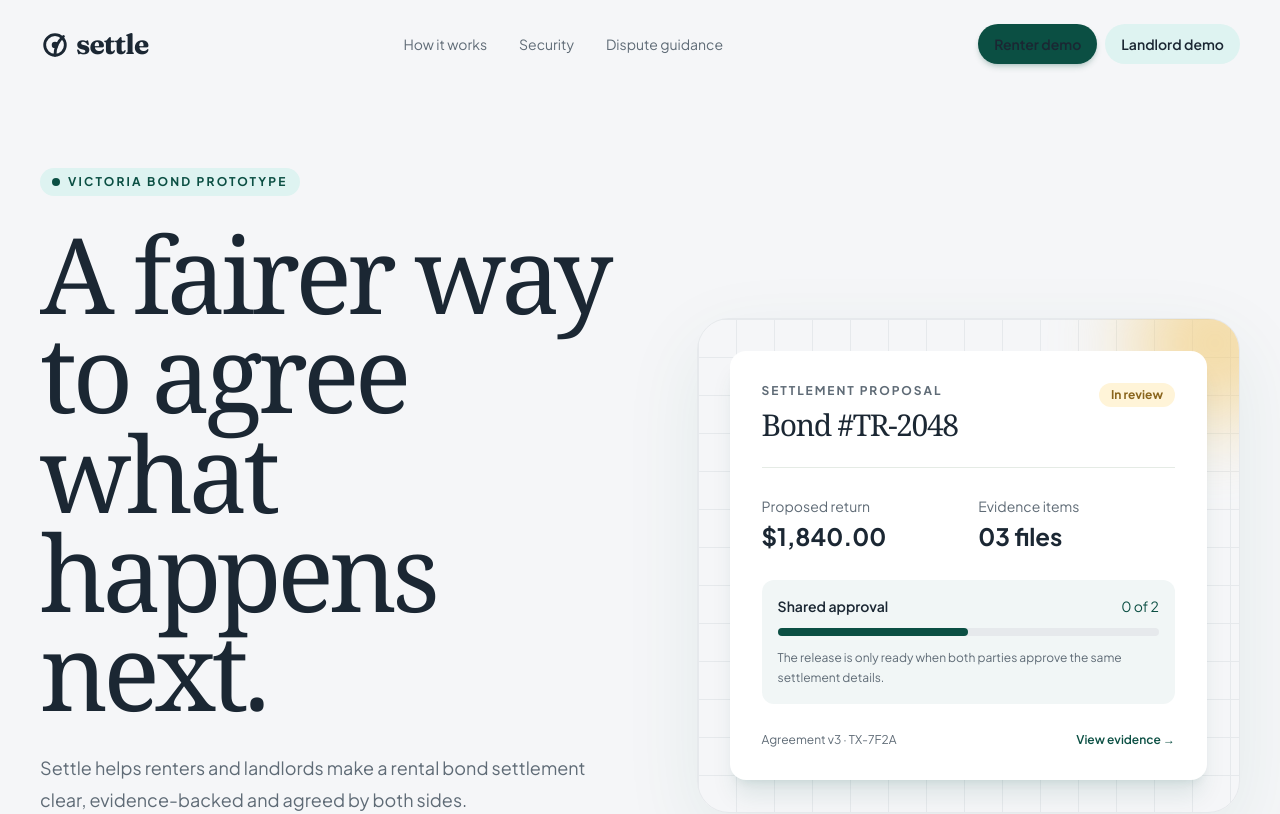
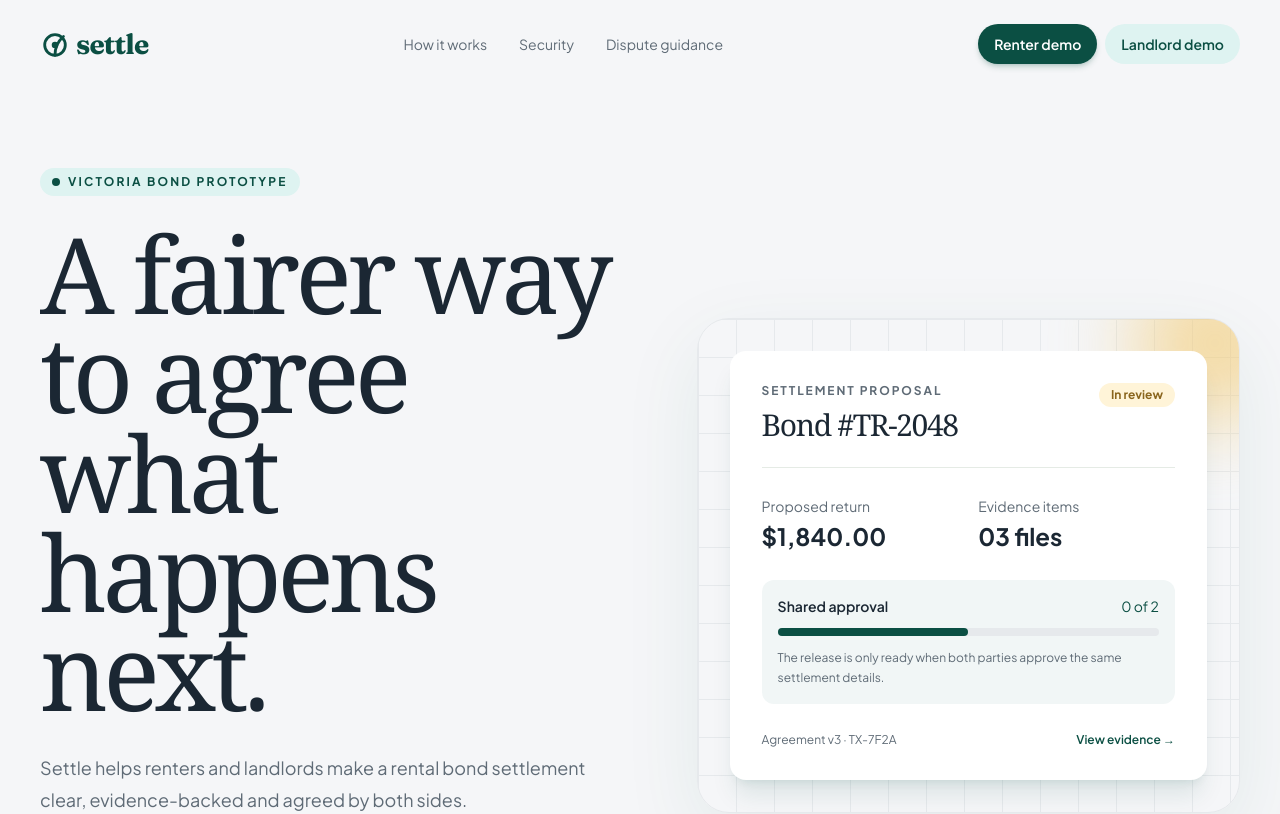
Before and after one commit to Dawii1201/hackathon, a Next.js app: page / in a window 1280 px wide. Shown: the top 814 px of the page. Built offline with nearby package versions, Linux system fonts and the light colour scheme.

Commit message:
Fix white text on green buttons rendered as links

```diff
--- a/app/globals.css
+++ b/app/globals.css
@@ -9,9 +9,16 @@
   --line: #e6e9ec;
 }
 
-* { box-sizing: border-box; }
-body { margin: 0; background: var(--paper); color: var(--ink); font-family: var(--font-sans), Arial, Helvetica, sans-serif; }
-a { color: inherit; text-decoration: none; }
+/*
+ * Base element styles must live in @layer base. Unlayered rules beat Tailwind
+ * utilities in v4, so an unlayered `a { color: inherit }` would override
+ * `text-white` on links styled as buttons (e.g. the active sidebar item).
+ */
+@layer base {
+  * { box-sizing: border-box; }
+  body { margin: 0; background: var(--paper); color: var(--ink); font-family: var(--font-sans), Arial, Helvetica, sans-serif; }
+  a { color: inherit; text-decoration: none; }
+}
 .display { font-family: Georgia, "Times New Roman", serif; letter-spacing: -0.045em; }
 .logo-type { font-family: var(--font-logo), Georgia, serif; font-weight: 700; letter-spacing: -0.03em; }
 .grid-paper { background-image: linear-gradient(var(--line) 1px, transparent 1px), linear-gradient(90deg, var(--line) 1px, transparent 1px); background-size: 38px 38px; }
```
